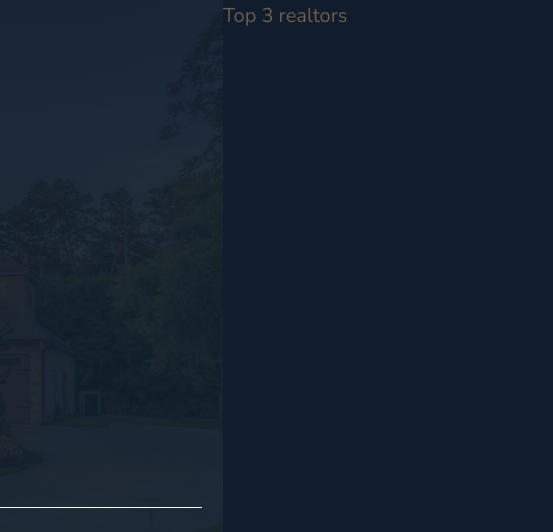
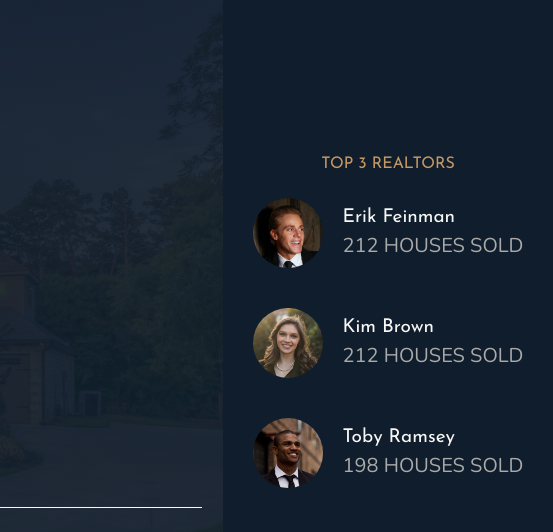
Before and after one commit to MiguelZablah/Css-Sass-Demo-03, a website: page app/index.html in a window 1280 px wide. Shown: the top 532 px of the page, 727-1280 px from the left. Drawn offline with nearby package versions, Linux system fonts and the light colour scheme.

Commit message:
Realtors done

```diff
--- a/app/index.html
+++ b/app/index.html
@@ -31,7 +31,28 @@
         </header>
 
         <div class="realtors">
-            Top 3 realtors
+
+            <h3 class="heading-3">Top 3 Realtors</h3>
+
+            <div class="realtors__list">
+                <img src="img/realtor-1.jpeg" alt="Realtors 1" class="realtors__img">
+                <div class="realtors__details">
+                    <h3 class="heading-4 heading-4--light">Erik Feinman</h3>
+                    <p class="realtors__sold">212 houses sold</p>
+                </div>
+                <img src="img/realtor-2.jpeg" alt="Realtors 2" class="realtors__img">
+                <div class="realtors__details">
+                    <h3 class="heading-4 heading-4--light">Kim Brown</h3>
+                    <p class="realtors__sold">212 houses sold</p>
+                </div>
+                <img src="img/realtor-3.jpeg" alt="Realtors 3" class="realtors__img">
+                <div class="realtors__details">
+                    <h3 class="heading-4 heading-4--light">Toby Ramsey</h3>
+                    <p class="realtors__sold">198 houses sold</p>
+                </div>
+            </div>
+
+
         </div>
 
         <section class="features">
--- a/sass/_realtors.scss
+++ b/sass/_realtors.scss
@@ -2,4 +2,30 @@
 	background-color: $color-secondary;
 	grid-column: col-start 7/ full-end;
 	// grid-area: real;
+	padding: 3rem;
+	display: grid;
+	align-content: center;
+	justify-content: center;
+	justify-items: center;
+	grid-row-gap: 2rem;
+
+	&__list {
+		display: grid;
+		grid-template-columns: min-content max-content;
+		grid-column-gap: 2rem;
+		grid-row-gap: 5vh;
+		align-items: center;
+	}
+
+	&__img {
+		display: block;
+		width: 7rem;
+		border-radius: 50%;
+	}
+
+	&__sold {
+		text-transform: uppercase;
+		color: $color-grey-light-2;
+		margin-top: -3px;
+	}
 }
```
Also changed, not shown: app/css/main.css.
